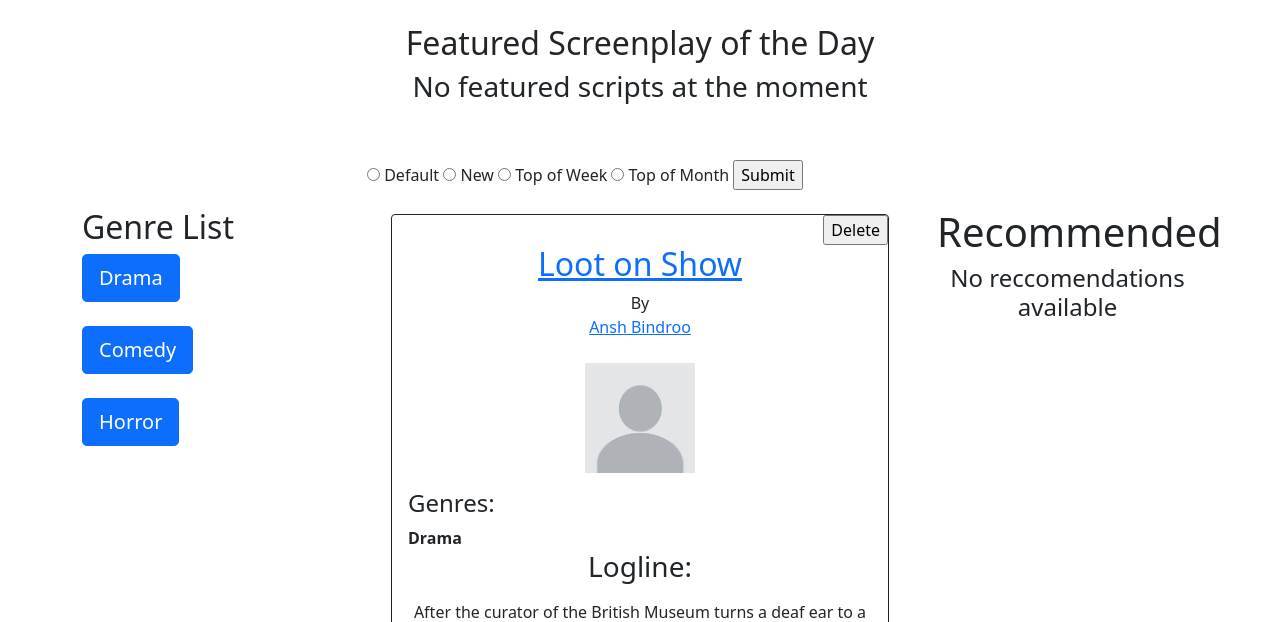
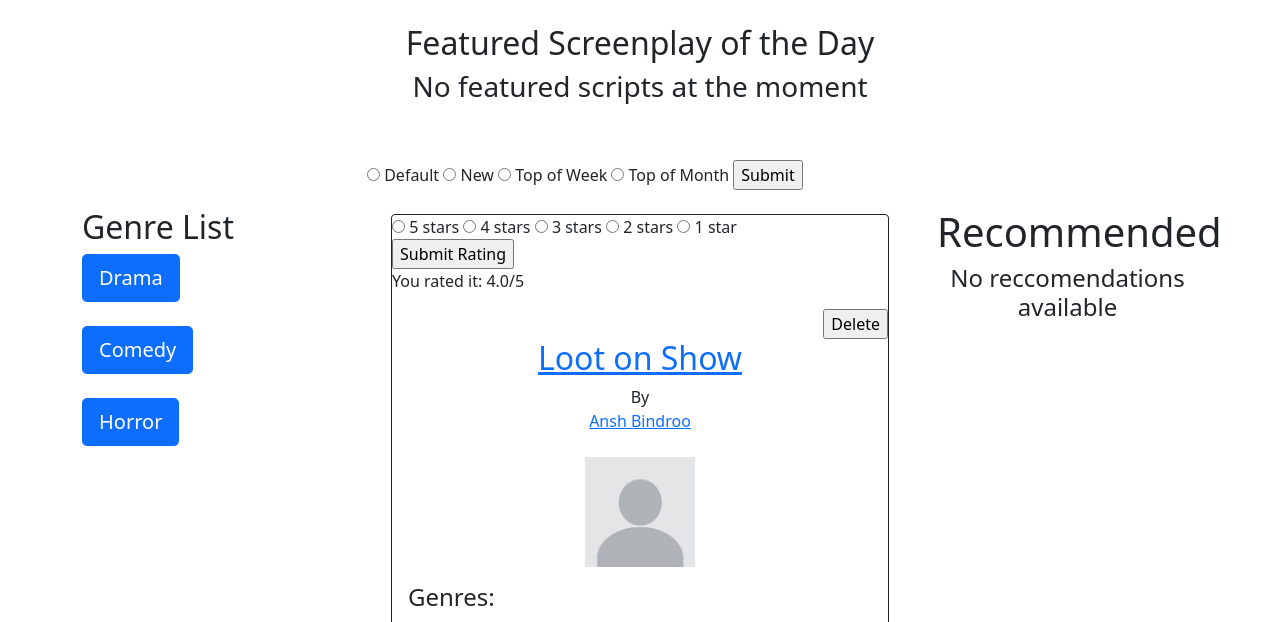
Before and after one commit to Ansh8729/FilmNEA, a Flask app: page / in a window 1280 px wide. Shown: the part 64-686 px from the top of the page. Run offline with Flask 3, Linux system fonts and the light colour scheme; a user stored in the database is signed in; data comes from the database, SQL or seed files in the repository; both versions use the stored data as it was after the commit; tables that the repository leaves empty hold one stand-in row (values such as "Sample post"); data that the repository does not hold is empty.

Commit message:
couldn't fix rating system so began full testing

```diff
--- a/website/templates/home.html
+++ b/website/templates/home.html
@@ -6,47 +6,6 @@
     <meta name="viewport" content="width=device-width, initial-scale=1.0">
     <title>Home</title>
     <style>
-    /*
-    {
-    margin: 0;
-    padding: 0; }
-.rate {
-    float: left;
-    height: 46px;
-    padding: 0 10px;
-}
-.rate:not(:checked) > input {
-    top:0; left:0;
-    visibility: hidden;
-    opacity: 0;
-}
-.rate:not(:checked) > label {
-    float:right;
-    width:1em;
-    overflow:hidden;
-    white-space:nowrap;
-    cursor:pointer;
-    font-size:30px;
-    color:#ccc;
-}
-.rate:not(:checked) > label:before {
-    content: '★ ';
-}
-.rate > input:checked ~ label {
-    color: #ffc700;
-}
-.rate:not(:checked) > label:hover,
-.rate:not(:checked) > label:hover ~ label {
-    color: #deb217;
-}
-.rate > input:checked + label:hover,
-.rate > input:checked + label:hover ~ label,
-.rate > input:checked ~ label:hover,
-.rate > input:checked ~ label:hover ~ label,
-.rate > label:hover ~ input:checked ~ label {
-    color: #c59b08;
-}*/
-
     </style>
 </head>
 <body>
@@ -92,23 +51,24 @@
                 {% for post in posts %}
                 <div class="card border-dark">
                         {% if user.accounttype == 1 %}
-                            {% if user.id != post.writer.user.id %}
                             <div style="text-align:left">
-                                    <form method = "POST" action="/rate/{{post.scriptid}}">
-                                        <div class="rate">
-                                            <input type="radio" id="star5" name="rate" value="5" />
-                                            <label for="star5" title="text">5 stars</label>
-                                            <input type="radio" id="star4" name="rate" value="4" />
-                                            <label for="star4" title="text">4 stars</label>
-                                            <input type="radio" id="star3" name="rate" value="3" />
-                                            <label for="star3" title="text">3 stars</label>
-                                            <input type="radio" id="star2" name="rate" value="2" />
-                                            <label for="star2" title="text">2 stars</label>
-                                            <input type="radio" id="star1" name="rate" value="1" />
-                                            <label for="star1" title="text">1 star</label>
-                                        </div>
+                                    <form class="star-rating" method = "POST" action="/rate/{{post.scriptid}}">
+                                        <input class="radio-input" type="radio" id="star5" name="star-input" value="5" />
+                                        <label class="radio-label" class for="star5" title="5 stars">5 stars</label>
+
+                                        <input class="radio-input" type="radio" id="star4" name="star-input" value="4" />
+                                        <label class="radio-label" for="star4" title="4 stars">4 stars</label>
+
+                                        <input class="radio-input" type="radio" id="star3" name="star-input" value="3" />
+                                        <label class="radio-label" for="star3" title="3 stars">3 stars</label>
+
+                                        <input class="radio-input" type="radio" id="star2" name="star-input" value="2" />
+                                        <label class="radio-label" for="star2" title="2 stars">2 stars</label>
+
+                                        <input class="radio-input" type="radio" id="star1" name="star-input" value="1" />
+                                        <label class="radio-label" for="star1" title="1 star">1 star</label>
                                         <br>
-                                        <input type="submit" value="Submit Rating">
+                                        <input type="submit" value="Submit Rating" onclick="return confirm('Are you sure you want to give the screenplay this rating? You will not be able to change your rating.')">
                                     </form>
                                     {% for like in likes %}
                                         {% if (like.writer.user.id == user.id) and (like.script.scriptid == post.scriptid) %}
@@ -116,7 +76,6 @@
                                         {% endif %}
                                     {% endfor %}
                             </div>
-                            {% endif %}
                         {% endif %}
                         {% if user.id == post.writer.user.id %}
                         <div style="text-align:right">
--- a/website/templates/profilepage.html
+++ b/website/templates/profilepage.html
@@ -64,7 +64,7 @@
 </head>
 <body class="profilepage">
         {% if profileuser.id == user.id %}
-        <a href="/pageeditor/{{user.id}}"><button type="button">Edit Page</button></a>
+        <a href="/pageeditor/{{user.id}}"><button type="button">Edit Profile</button></a>
         {% endif %}
         <br>
         <br>
--- a/website/views.py
+++ b/website/views.py
@@ -92,7 +92,7 @@ def GiveRecommendations(writerid):
             genre2 = Genres.query.filter(Genres.genreid == genres[i])
             for j in genre2:
                 finalgenres.append(j.genreid)
-        if list(set(finalgenres)) == finalgenres and len(list(set(finalgenres))) > 1:
+        if (list(set(finalgenres)) == finalgenres and len(list(set(finalgenres))) > 1) or len(finalgenres) == 0:
             recs = None
             return recs
         else:
@@ -260,7 +260,7 @@ def script(scriptid):
 @views.route("/rate/<scriptid>", methods=['POST'])
 @login_required
 def rate(scriptid):
-    rating = (flask.request.form.get("rate"))
+    rating = flask.request.form.get("star-input")
     writer = Screenwriters.query.filter_by(userid = current_user.id).first()
     script = Screenplays.query.filter_by(scriptid=scriptid).first()
     like_exists = LikedScreenplays.query.filter(LikedScreenplays.writerid == writer.writerid, LikedScreenplays.scriptid==scriptid).first()
@@ -447,12 +447,17 @@ def pageeditor(userid):
                 db.session.commit()
         else:
             picturefilename = secure_filename(file.filename)
-            picname = str(uuid.uuid1()) + "_" + picturefilename
-            file.save(os.path.join(os.path.abspath(os.path.dirname(__file__)),'/Users/anshbindroo/Desktop/CSFilmNEA/FilmNEA',picname))
-            shutil.move(picname,'static/images')
-            profile = Users.query.filter_by(id = userid).first()
-            profile.profilepic = picname
-            db.session.commit()
+            namecheck = picturefilename.split(".")
+            if namecheck[1] != "png" or namecheck[1] != "jpg":
+                flask.flash("Invalid file format for profile picture.", category="error")
+                return flask.redirect(flask.url_for("views.pageeditor", userid=current_user.id))
+            else:
+                picname = str(uuid.uuid1()) + "_" + picturefilename
+                file.save(os.path.join(os.path.abspath(os.path.dirname(__file__)),'/Users/anshbindroo/Desktop/CSFilmNEA/FilmNEA',picname))
+                shutil.move(picname,'static/images')
+                profile = Users.query.filter_by(id = userid).first()
+                profile.profilepic = picname
+                db.session.commit()
         bio = flask.request.form.get('bio')
         if not bio:
             if profile.biography:
@@ -467,16 +472,24 @@ def pageeditor(userid):
                 profile.insta = profile.insta
                 db.session.commit()
         else:
-            profile.insta = insta
-            db.session.commit()
+            if "@" not in insta:
+                flask.flash("No @ included in Insta handle.", category="error")
+                return flask.redirect(flask.url_for("views.pageeditor", userid=current_user.id))
+            else:
+                profile.insta = insta
+                db.session.commit()
         twitter = flask.request.form.get('twitter')
         if not twitter:
             if profile.twitter:
                 profile.twitter = profile.twitter
                 db.session.commit()
         else:
-            profile.twitter = twitter
-            db.session.commit()
+            if "@" not in twitter:
+                flask.flash("No @ included in Twitter handle.", category="error")
+                return flask.redirect(flask.url_for("views.pageeditor", userid=current_user.id))
+            else:
+                profile.twitter = twitter
+                db.session.commit()
         if current_user.accounttype == 1:
             writer = Screenwriters.query.filter_by(userid = userid).first()
             colour = flask.request.form.get('colorpicker')
@@ -545,47 +558,60 @@ def post():
             end = int(flask.request.form.get("end"))
             genres = flask.request.form.getlist("genres")
             # The file is saved to the folder
-            scriptname = secure_filename(file.filename)
-            scriptname = NoSpaces(scriptname)
-            file.save(os.path.join(os.path.abspath(os.path.dirname(__file__)),'/Users/anshbindroo/Desktop/CSFilmNEA/FilmNEA',scriptname))
-            if IsPDF(scriptname) == False:
-                flask.flash("Upload a PDF!", category='error')
-                os.remove(scriptname)
-                return flask.redirect(flask.url_for("views.post"))
+            title_exists = Screenplays.query.filter_by(title=title).first()
+            if title_exists:
+                flask.flash("Title has already been used.", category="error")
+                flask.redirect(flask.url_for("views.post"))
             else:
-                file2 = PyPDF2.PdfReader(scriptname)
-                nums = len(file2.pages)
-                if end > nums:
-                    flask.flash("Your screenplay doesn't have "+str(end)+" pages!")
-                    os.remove(scriptname)
-                    return flask.redirect(flask.url_for("views.post"))
-                elif end-start > 10:
-                    flask.flash("You can't upload more than 10 pages!")
-                    os.remove(scriptname)
-                    return flask.redirect(flask.url_for("views.post"))
+                if len(logline) > 165:
+                    flask.flash("Logline is too long!", category="error")
+                    flask.redirect(flask.url_for("views.post"))
                 else:
-                    random_hex = secrets.token_hex(8)
-                    _, f_ext = os.path.splitext(scriptname)
-                    picture_fn = random_hex + f_ext
-                    shutil.copyfile(scriptname, picture_fn)
-                    shutil.move(picture_fn,'static/images')
-                    PyPDF4.PdfFileReader(scriptname)
-                    watermark(input_pdf=scriptname,output_pdf="watermarked.pdf", watermark="watermark.pdf")
-                    os.remove(scriptname)
-                    newname = str(uuid.uuid1()) + "_" + "finalfile.pdf"
-                    split_pdf(input="watermarked.pdf",output=newname ,start=start, end=end)
-                    os.remove("watermarked.pdf")
-                    shutil.move(newname,'static/images')
-                    currentwriter = Screenwriters.query.filter_by(userid = current_user.id).first()
-                    newpost = Screenplays(writerid = currentwriter.writerid, title=title, logline=logline, message=message, screenplay=newname, fullfile=picture_fn)
-                    db.session.add(newpost)
-                    db.session.commit()
-                    newscript = Screenplays.query.order_by(Screenplays.scriptid.desc()).first()
-                    for i in genres:
-                        newscripthas = ScriptHas(scriptid=newscript.scriptid, genreid=i)
-                        db.session.add(newscripthas)
-                        db.session.commit()
-                    return flask.redirect(flask.url_for("views.home"))
+                    if len(message) > 280:
+                        flask.flash("Message is too long!", category="error")
+                        flask.redirect(flask.url_for("views.post"))
+                    else:
+                        scriptname = secure_filename(file.filename)
+                        scriptname = NoSpaces(scriptname)
+                        file.save(os.path.join(os.path.abspath(os.path.dirname(__file__)),'/Users/anshbindroo/Desktop/CSFilmNEA/FilmNEA',scriptname))
+                        if IsPDF(scriptname) == False:
+                            flask.flash("Upload a PDF!", category='error')
+                            os.remove(scriptname)
+                            return flask.redirect(flask.url_for("views.post"))
+                        else:
+                            file2 = PyPDF2.PdfReader(scriptname)
+                            nums = len(file2.pages)
+                            if end > nums:
+                                flask.flash("Your screenplay doesn't have "+str(end)+" pages!")
+                                os.remove(scriptname)
+                                return flask.redirect(flask.url_for("views.post"))
+                            elif end-start > 10:
+                                flask.flash("You can't upload more than 10 pages!")
+                                os.remove(scriptname)
+                                return flask.redirect(flask.url_for("views.post"))
+                            else:
+                                random_hex = secrets.token_hex(8)
+                                _, f_ext = os.path.splitext(scriptname)
+                                picture_fn = random_hex + f_ext
+                                shutil.copyfile(scriptname, picture_fn)
+                                shutil.move(picture_fn,'static/images')
+                                PyPDF4.PdfFileReader(scriptname)
+                                watermark(input_pdf=scriptname,output_pdf="watermarked.pdf", watermark="watermark.pdf")
+                                os.remove(scriptname)
+                                newname = str(uuid.uuid1()) + "_" + "finalfile.pdf"
+                                split_pdf(input="watermarked.pdf",output=newname ,start=start, end=end)
+                                os.remove("watermarked.pdf")
+                                shutil.move(newname,'static/images')
+                                currentwriter = Screenwriters.query.filter_by(userid = current_user.id).first()
+                                newpost = Screenplays(writerid = currentwriter.writerid, title=title, logline=logline, message=message, screenplay=newname, fullfile=picture_fn)
+                                db.session.add(newpost)
+                                db.session.commit()
+                                newscript = Screenplays.query.order_by(Screenplays.scriptid.desc()).first()
+                                for i in genres:
+                                    newscripthas = ScriptHas(scriptid=newscript.scriptid, genreid=i)
+                                    db.session.add(newscripthas)
+                                    db.session.commit()
+                                return flask.redirect(flask.url_for("views.home"))
         return flask.render_template('create_post.html', user=current_user)
 
 @views.route("/competitions", methods=['GET', 'POST'])
```
Also changed, not shown: instance/database.db, 4 other files.
